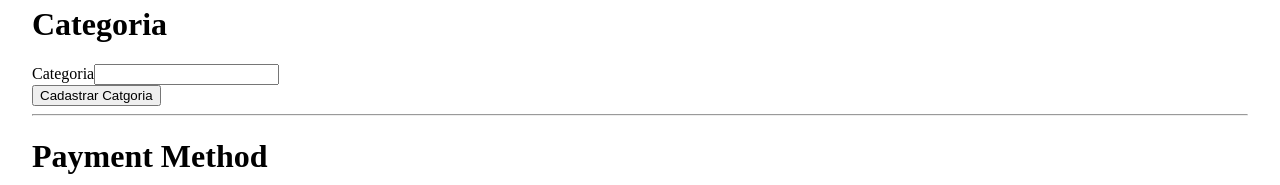
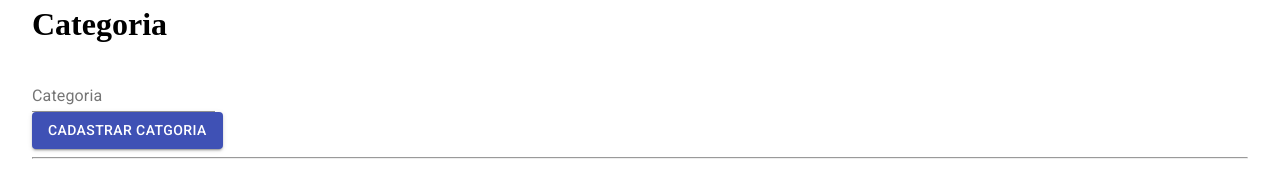
Before and after one commit to matheusCalaca/bill-front, a React (Create React App) app: page / in a window 1280 px wide. Shown: the part 818-1003 px from the top of the page. Built offline with nearby package versions, Linux system fonts and the light colour scheme; no server answers.

Commit message:
alterado campos para ui-material

```diff
--- a/package.json
+++ b/package.json
@@ -13,6 +13,7 @@
     "@types/node": "^12.0.0",
     "@types/react": "^16.9.53",
     "@types/react-dom": "^16.9.8",
+    "@types/react-router-dom": "^5.1.7",
     "axios": "^0.21.1",
     "react": "^17.0.1",
     "react-dom": "^17.0.1",
--- a/src/createBill/index.tsx
+++ b/src/createBill/index.tsx
@@ -161,6 +161,9 @@ const CreateBill = () => {
     async function deleteBill(id: number) {
         await api.delete(`/bill/${id}`).then(() => {
             getConfsTable();
+        }).catch(err => {
+            console.log(err);
+
         });
     }
 
--- a/src/createCategory/index.tsx
+++ b/src/createCategory/index.tsx
@@ -1,4 +1,6 @@
 import React, { ChangeEvent, FormEvent, useEffect, useState } from 'react';
+import TextField from '@material-ui/core/TextField';
+import Button from '@material-ui/core/Button';
 import api from '../services/api';
 
 interface CategoryResponse {
@@ -9,18 +11,18 @@ interface CategoryResponse {
 
 const CreateCategory = () => {
 
+
     const [categorias, setCategorias] = useState<CategoryResponse[]>([])
 
-
     useEffect(() => {
-       getListCategori()
+        getListCategori()
     }, []);
 
-function getListCategori(){
-    api.get('/category/all').then(response => {
-        setCategorias(response.data);
-    })
-}
+    function getListCategori() {
+        api.get('/category/all').then(response => {
+            setCategorias(response.data);
+        })
+    }
 
 
     const [formData, setFormData] = useState({
@@ -40,6 +42,7 @@ function getListCategori(){
         const { name } = formData;
 
         await api.post('/category', JSON.stringify({ 'name': name }))
+
 
         getListCategori()
 
@@ -63,17 +66,17 @@ function getListCategori(){
                 <form onSubmit={handleSubmit}>
                     <h1>Cadastro do <br></br> Categoria</h1>
                     <div className="field">
-                        <label htmlFor="name">
-                            Categoria
-                        </label>
-                        <input
-                            type="text"
+
+                        <TextField
+                            id="name"
+                            label="Categoria"
                             name="name"
-                            id="name"
                             onChange={handelInputChange}
                         />
                     </div>
-                    <button type="submit">Cadastrar Catgoria</button>
+                    <div>
+                        <Button variant="contained" color="primary" type="submit">Cadastrar Catgoria</Button>
+                    </div>
                 </form>
             </div>
         </>
```
